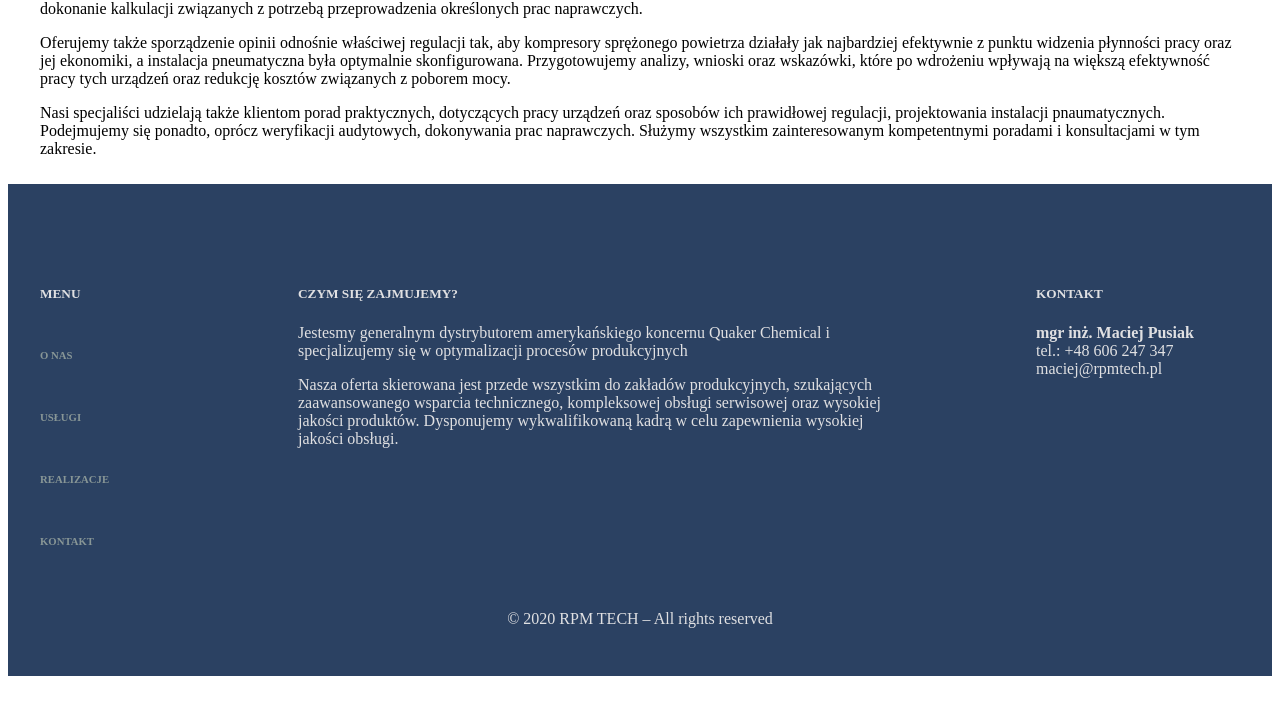
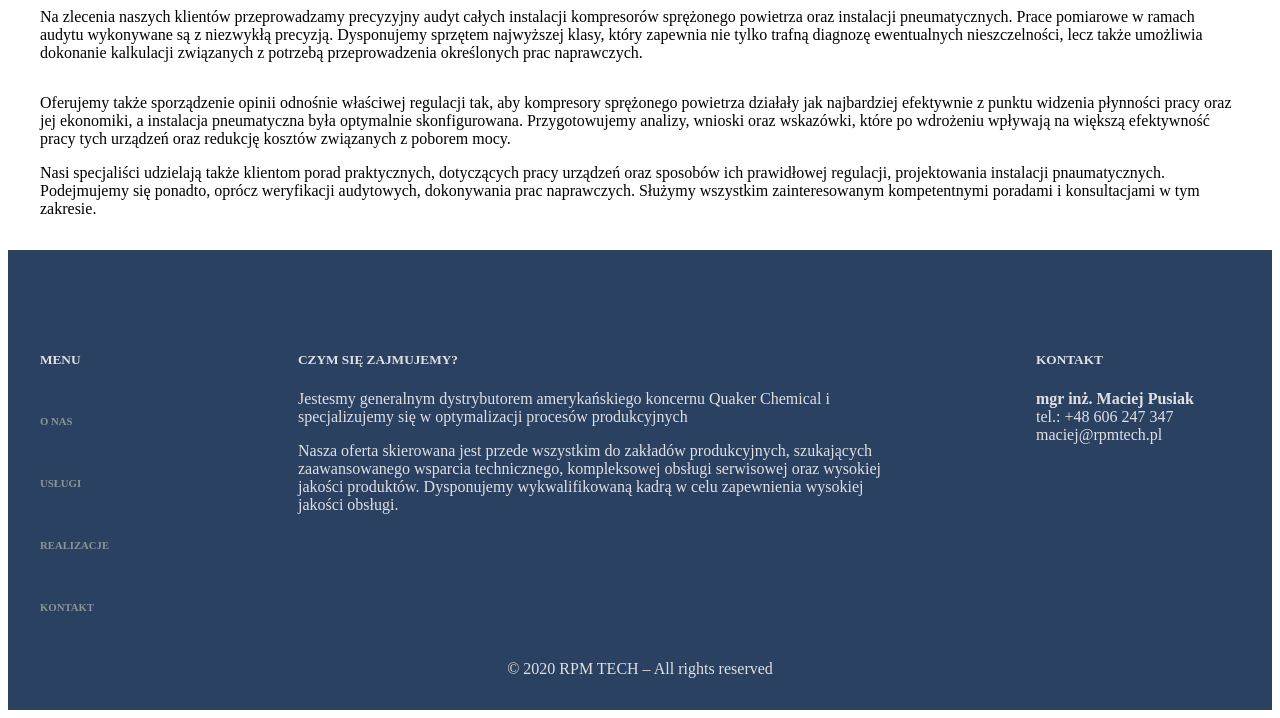
Before and after one commit to szymon-wiergowski/RPM-TECH, a Gatsby site in the folder gatsby-site/: page / in a window 1280 px wide. Shown: the part 607-1325 px from the top of the page. Before the commit the page ends 1291 px from the top, so only its background shows below. Built offline with nearby package versions, Linux system fonts and the light colour scheme; Gatsby itself is replaced by a stand-in of ours.

Commit message:
add margin to index page

```diff
--- a/gatsby-site/src/components/layout.js
+++ b/gatsby-site/src/components/layout.js
@@ -19,10 +19,10 @@ const Layout = ({ children }) => {
   `)
 
   return (
-    <div className={styles.page}>
+    <div>
       <Header siteTitle={data.site.siteMetadata.title} />
       <div>
-        <main>{children}</main>
+        <main className={styles.container}>{children}</main>
       </div>
       <Footer siteTitle={data.site.siteMetadata.title} />
     </div>
--- a/gatsby-site/src/pages/index.js
+++ b/gatsby-site/src/pages/index.js
@@ -3,6 +3,7 @@ import React from "react"
 import Layout from "../components/layout"
 import Image from "../components/about"
 import SEO from "../components/seo"
+import styles from "./index.module.css"
 
 const IndexPage = () => (
   <Layout>
@@ -10,12 +11,8 @@ const IndexPage = () => (
     <div>
       <Image />
     </div>
-    <div
-      style={{
-        margin: `1.6rem auto`,
-        maxWidth: 1200,
-      }}
-    >
+    <div className={styles.index}>
+      <div className={styles.container}>
         <h1>O firmie</h1>
         <p>
           Na zlecenia naszych klientów przeprowadzamy precyzyjny audyt całych
@@ -28,20 +25,22 @@ const IndexPage = () => (
         </p>
         <p>
           Oferujemy także sporządzenie opinii odnośnie właściwej regulacji tak,
-        aby kompresory sprężonego powietrza działały jak najbardziej efektywnie
-        z punktu widzenia płynności pracy oraz jej ekonomiki, a instalacja
-        pneumatyczna była optymalnie skonfigurowana. Przygotowujemy analizy,
-        wnioski oraz wskazówki, które po wdrożeniu wpływają na większą
-        efektywność pracy tych urządzeń oraz redukcję kosztów związanych z
-        poborem mocy.
+          aby kompresory sprężonego powietrza działały jak najbardziej
+          efektywnie z punktu widzenia płynności pracy oraz jej ekonomiki, a
+          instalacja pneumatyczna była optymalnie skonfigurowana. Przygotowujemy
+          analizy, wnioski oraz wskazówki, które po wdrożeniu wpływają na
+          większą efektywność pracy tych urządzeń oraz redukcję kosztów
+          związanych z poborem mocy.
         </p>
         <p>
           Nasi specjaliści udzielają także klientom porad praktycznych,
           dotyczących pracy urządzeń oraz sposobów ich prawidłowej regulacji,
-        projektowania instalacji pnaumatycznych. Podejmujemy się ponadto, oprócz
-        weryfikacji audytowych, dokonywania prac naprawczych. Służymy wszystkim
-        zainteresowanym kompetentnymi poradami i konsultacjami w tym zakresie.
+          projektowania instalacji pnaumatycznych. Podejmujemy się ponadto,
+          oprócz weryfikacji audytowych, dokonywania prac naprawczych. Służymy
+          wszystkim zainteresowanym kompetentnymi poradami i konsultacjami w tym
+          zakresie.
         </p>
+      </div>
     </div>
   </Layout>
 )
--- /dev/null
+++ b/gatsby-site/src/pages/index.module.css
@@ -0,0 +1,18 @@
+.index {
+    background-color: white;
+    display: flex;
+    justify-content: space-around;
+}
+
+.container {
+    display: flex;
+    justify-content: space-between;
+    flex-wrap: wrap;
+    margin: 0 1.4rem;
+    padding: 2rem 0 2rem;
+    width: 1200px;
+}
+
+p:last-child {
+    margin: 0;
+  }
```
Also changed, not shown: gatsby-site/src/components/layout.module.css (+11 -2 lines). Lines whose indentation alone changed are shown as unchanged.
